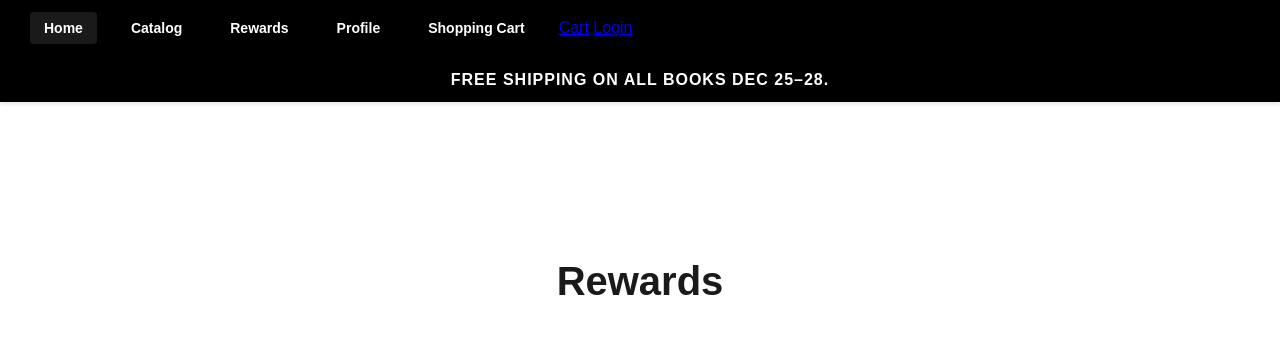
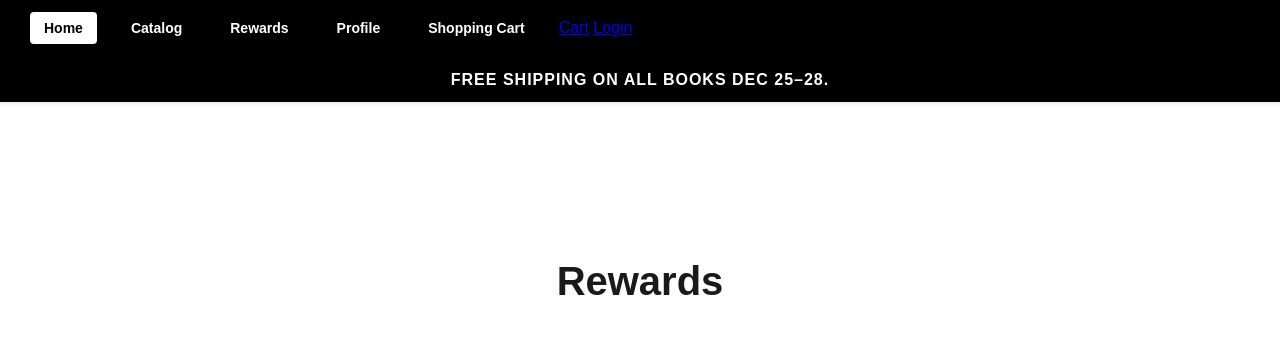
Before and after one commit to Yunlong2601/YearlyVirtualMinimalsystem, a Flask app: page /users in a window 1280 px wide, with the pointer over the restyled element. Shown: the top 344 px of the page. Run offline with Flask 3, Linux system fonts and the light colour scheme.

Commit message:
Assistant checkpoint: Updated navbar hover styles to white background with black text
Assistant generated file changes:
- templates/rewards.html: Update navbar hover styles

---

User prompt:

can you make it so when the user hovers over, it becomes white with black text

```diff
--- a/templates/rewards.html
+++ b/templates/rewards.html
@@ -32,8 +32,8 @@
     }
 
     .navbar ul li a:hover {
-        background-color: rgba(255, 255, 255, 0.1) !important;
-        color: #fff !important;
+        background-color: #fff !important;
+        color: #000 !important;
     }
 
     .centered-page {
```
